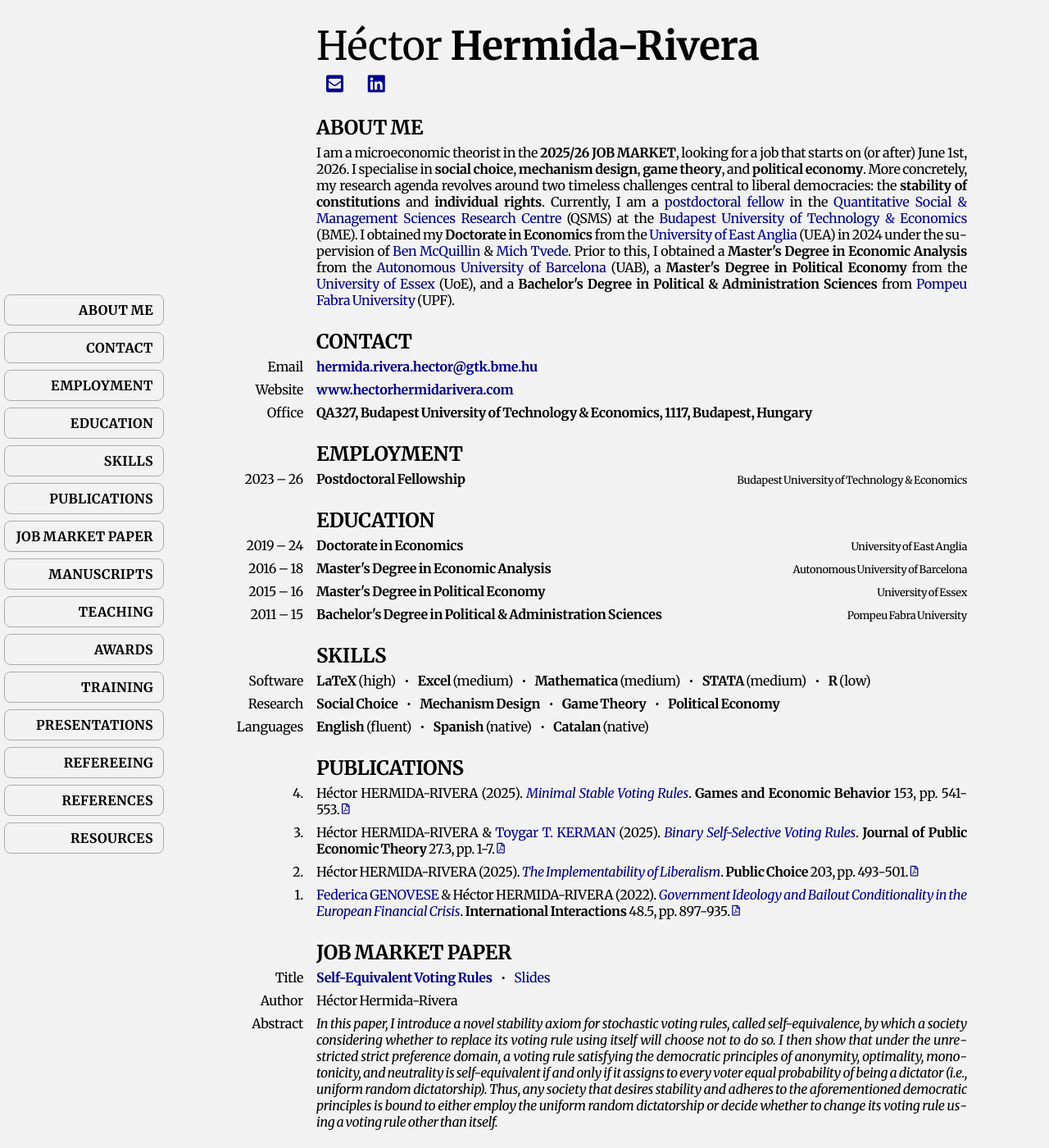
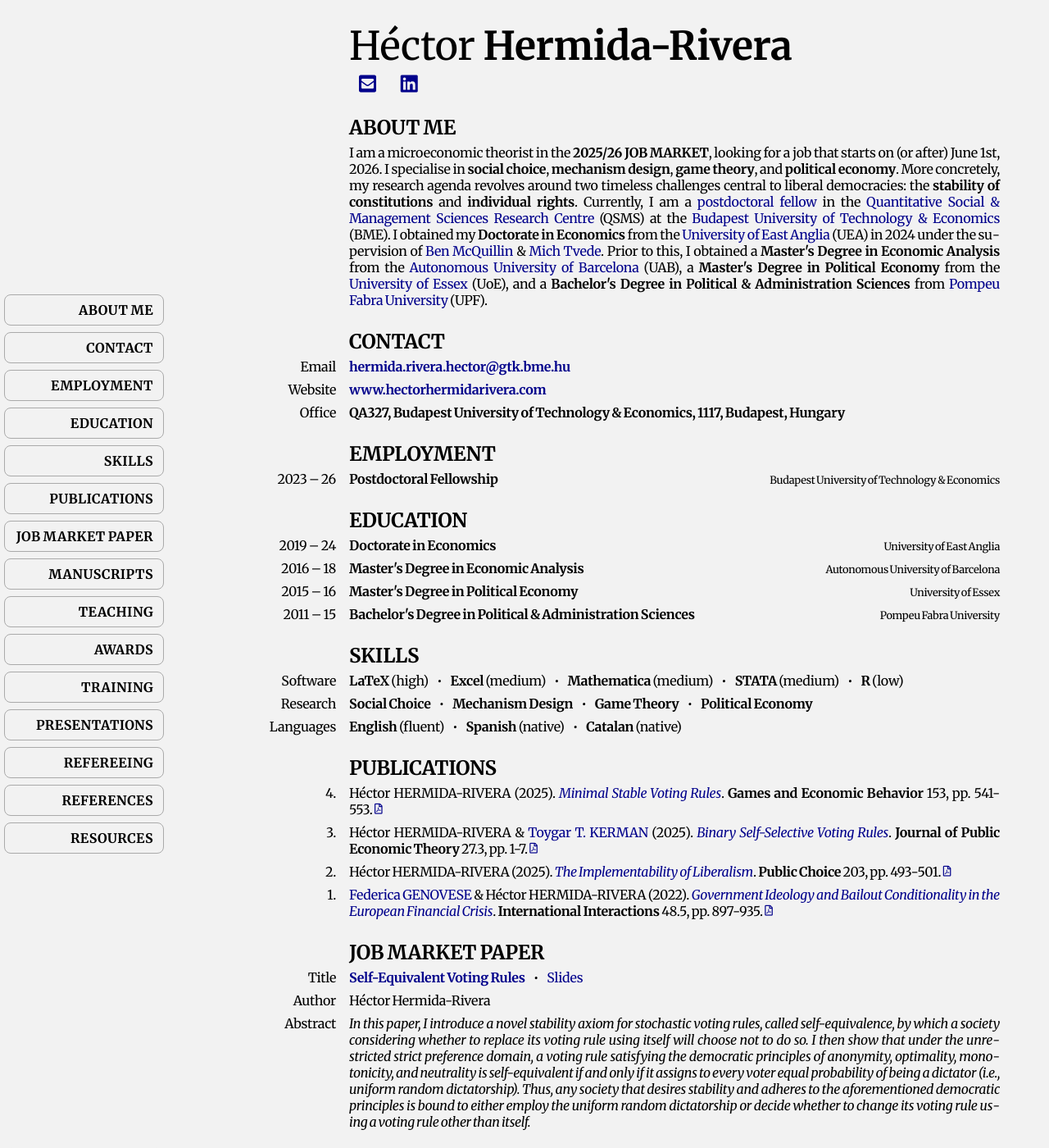
Before and after one commit to HectorHermidaRivera/hectorhermidarivera.github.io, a Jekyll site: the page built from index.md, in a window 1280 px wide and 1400 px high. Shown: the whole window at 82% size. Built offline with Jekyll 4.4.1, drawn with Linux system fonts in a browser that asks for light colours; a style sheet for code colours, icons or effects is not loaded.

Commit message:
Update style.css

```diff
--- a/assets/css/style.css
+++ b/assets/css/style.css
@@ -74,8 +74,8 @@ body {
 
 .content {
   max-width: 1000px;
-  width: 99%;
-  margin-left: max(200px, (100vw - 1000px)/2);
+  width: 100%;
+  margin-left: max(240px, (100vw - 1000px)/2);
   margin-right: max(20px, (100vw - 1000px)/2);
   padding: 0 20px 30px 20px;
   box-sizing: border-box;
```
